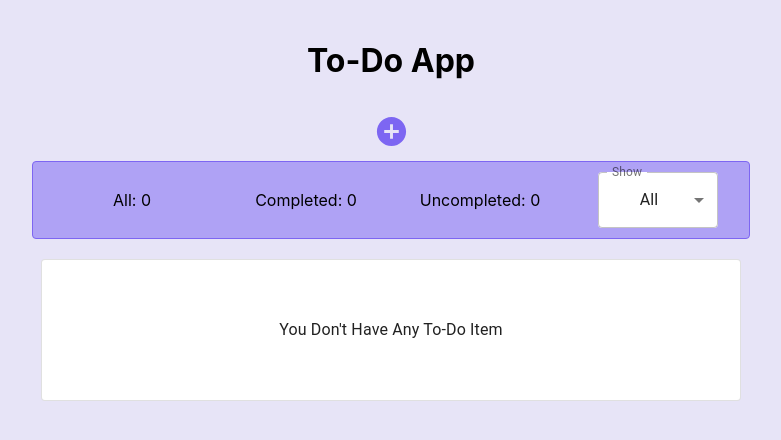
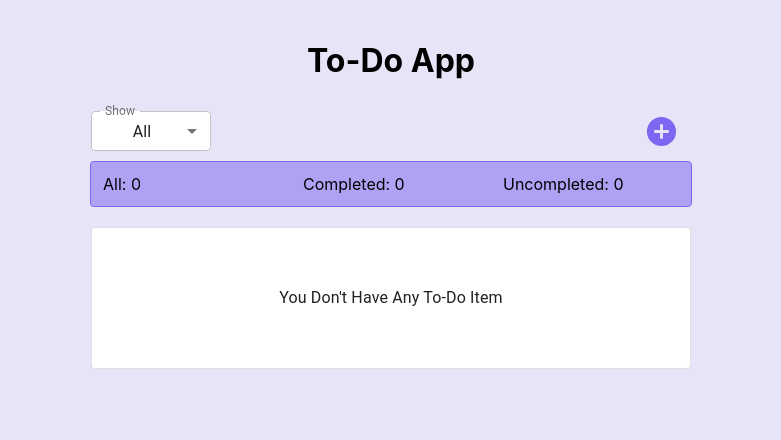
Before and after one commit to pwei12/react-ts-todo-app, a React (Create React App) app: page / in a window 1280 px wide. Shown: the top 440 px of the page, without its empty margins (249-1030 px from the left). Built offline with nearby package versions, Linux system fonts and the light colour scheme.

Commit message:
move filter selector to action bar and clean up css

```diff
--- a/src/App.scss
+++ b/src/App.scss
@@ -1,6 +1,5 @@
 .app {
   text-align: center;
   background-color: #e7e4f7;
-  height: 100vh;
   padding: 20px
 }
--- a/src/App.tsx
+++ b/src/App.tsx
@@ -92,13 +92,15 @@ const App = () => {
 				<header>
 					<h1> To-Do App</h1>
 				</header>
-				<ActionBar onAddTodo={handleOpenDialog} />
+				<ActionBar
+					onAddTodo={handleOpenDialog}
+					filterValue={filterBy}
+					handleFilterChange={handleFilterChange}
+				/>
 				<StatusBar
 					total={count.total}
 					completed={count.completed}
 					uncompleted={count.uncompleted}
-					filterValue={filterBy}
-					handleFilterChange={handleFilterChange}
 				/>
 				<TodoList
 					todoList={filteredTodos}
--- a/src/components/ActionBar/ActionBar.tsx
+++ b/src/components/ActionBar/ActionBar.tsx
@@ -1,14 +1,19 @@
-import React from "react";
+import React, { ChangeEvent } from "react";
 import AddCircleIcon from "@material-ui/icons/AddCircle";
 import IconButton from "@material-ui/core/IconButton";
+import Selector from "../Selector/Selector";
 import { actionBarStyles } from "../../styles/MuiStyles";
+import appConst from "../../constants/App";
 
 type ActionBarProps = {
 	onAddTodo: () => void;
+	filterValue: string;
+	handleFilterChange: (event: ChangeEvent<{ name?: string | undefined; value: unknown }>) => void;
 };
 
-const ActionBar = ({ onAddTodo }: ActionBarProps) => {
+const ActionBar = ({ onAddTodo, filterValue, handleFilterChange }: ActionBarProps) => {
 	const classes = actionBarStyles();
+	const filterOptions = Object.values(appConst.FILTER_OPTIONS);
 
 	const handleClickAddButton = () => {
 		onAddTodo();
@@ -16,8 +21,9 @@ const ActionBar = ({ onAddTodo }: ActionBarProps) => {
 
 	return (
 		<div className={classes.container}>
+			<Selector filterValue={filterValue} onChange={handleFilterChange} options={filterOptions} />
 			<IconButton
-				className={classes.buttonAdd}
+				className={classes.buttonAddItem}
 				onClick={handleClickAddButton}
 				disableRipple={true}
 				data-testid="button-add"
--- a/src/components/Card/PlainCard.tsx
+++ b/src/components/Card/PlainCard.tsx
@@ -11,7 +11,7 @@ const TodoItem = ({ content }: PlainCardProps) => {
 	const classes = plainCardStyles();
 
 	return (
-		<Card variant="outlined" className={classes.cardcontent}>
+		<Card variant="outlined">
 			<div className={classes.cardcontent}>
 				<Typography>{content}</Typography>
 			</div>
--- a/src/components/StatusBar/StatusBar.tsx
+++ b/src/components/StatusBar/StatusBar.tsx
@@ -1,5 +1,4 @@
-import React, { ChangeEvent } from "react";
-import Selector from "../Selector/Selector";
+import React from "react";
 import { statusBarStyles } from "../../styles/MuiStyles";
 import appConst from "../../constants/App";
 
@@ -7,28 +6,20 @@ type StatusBarProps = {
 	total: number;
 	completed: number;
 	uncompleted: number;
-	filterValue: string;
-	handleFilterChange: (event: ChangeEvent<{ name?: string | undefined; value: unknown }>) => void;
 };
 
-function StatusBar({ total, completed, uncompleted, filterValue, handleFilterChange }: StatusBarProps) {
+function StatusBar({ total, completed, uncompleted }: StatusBarProps) {
 	const classes = statusBarStyles();
-	const filterOptions = Object.values(appConst.FILTER_OPTIONS);
 	return (
 		<div className={classes.container}>
-			<div className={classes.counters}>
-				<div>
-					{appConst.FILTER_OPTIONS.ALL}: {total}
-				</div>
-				<div>
-					{appConst.FILTER_OPTIONS.COMPLETED}: {completed}
-				</div>
-				<div>
-					{appConst.FILTER_OPTIONS.UNCOMPLETED}: {uncompleted}
-				</div>
+			<div className={classes.counterStatus}>
+				{appConst.FILTER_OPTIONS.ALL}: {total}
 			</div>
-			<div>
-				<Selector filterValue={filterValue} onChange={handleFilterChange} options={filterOptions} />
+			<div className={classes.counterStatus}>
+				{appConst.FILTER_OPTIONS.COMPLETED}: {completed}
+			</div>
+			<div className={classes.counterStatus}>
+				{appConst.FILTER_OPTIONS.UNCOMPLETED}: {uncompleted}
 			</div>
 		</div>
 	);
--- a/src/index.scss
+++ b/src/index.scss
@@ -5,6 +5,7 @@ body {
     sans-serif;
   -webkit-font-smoothing: antialiased;
   -moz-osx-font-smoothing: grayscale;
+  background-color: #e7e4f7;
 }
 
 code {
--- a/src/styles/MuiStyles.ts
+++ b/src/styles/MuiStyles.ts
@@ -2,16 +2,17 @@ import { makeStyles } from "@material-ui/core/styles";
 
 export const actionBarStyles = makeStyles((theme) => ({
 	container: {
-		minWidth: 300,
-		maxWidth: 700,
+		maxWidth: 600,
 		margin: "auto",
-		padding: 0,
+		display: "grid",
+		justifyContent: "space-around",
+		justifyItems: "start",
+		alignItems: "center",
+		gridTemplateColumns: "repeat(auto-fit, minmax(40px, 1fr))",
 	},
-	textInput: {
-		backgroundColor: "white",
-		borderRadius: 8,
-	},
-	buttonAdd: {
+	buttonAddItem: {
+		padding: 12,
+		justifySelf: "end",
 		color: theme.palette.primary.main,
 		"&:hover": {
 			color: theme.palette.primary.dark,
@@ -28,8 +29,7 @@ export const todoListStyles = makeStyles((theme) => ({
 	todoList: {
 		margin: "20px auto",
 		textAlign: "center",
-		minWidth: 300,
-		maxWidth: 700,
+		maxWidth: 600,
 	},
 }));
 
@@ -80,42 +80,34 @@ export const plainCardStyles = makeStyles((theme) => ({
 	cardcontent: {
 		minHeight: 140,
 		display: "grid",
-		justifyContent: "center",
-		alignItems: "center",
+		placeItems: "center",
 	},
 }));
 
 export const statusBarStyles = makeStyles((theme) => ({
 	container: {
 		display: "grid",
-		gridTemplateColumns: "75% 25%",
-		gridGap: 12,
-		justifyContent: "space-around",
+		gridTemplateColumns: "repeat(auto-fit, minmax(200px, 1fr))",
+		justifyItems: "start",
 		alignItems: "center",
-		minWidth: 300,
-		maxWidth: 680,
+		maxWidth: 600,
 		margin: "auto",
-		padding: "10px 18px",
 		borderWidth: 1,
 		borderStyle: "solid",
 		borderColor: theme.palette.primary.main,
 		borderRadius: 4,
 		backgroundColor: theme.palette.primary.light,
+		fontSize: 16,
 	},
-	statusBarItem: {
+	counterStatus: {
 		padding: 12,
-		width: "100%"
-	},
-	counters: {
-		display: "grid",
-		gridTemplateColumns: "repeat(3, 1fr)",
-		gridGap: 12
-	},
+	}
 }));
 
 export const filterSelectorStyles = makeStyles((theme) => ({
 	filterSelect: {
 		minWidth: 120,
+		maxHeight: 40,
 		backgroundColor: theme.palette.background.paper,
 	},
 }));
```
Also changed, not shown: 1 other file (tests, documents, lock files or other folders).
